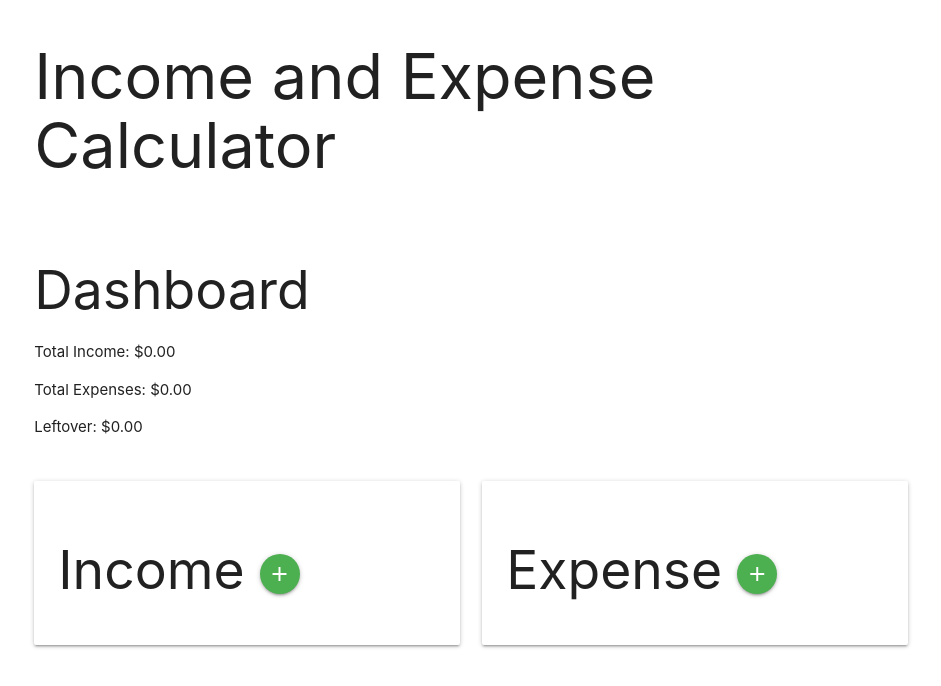
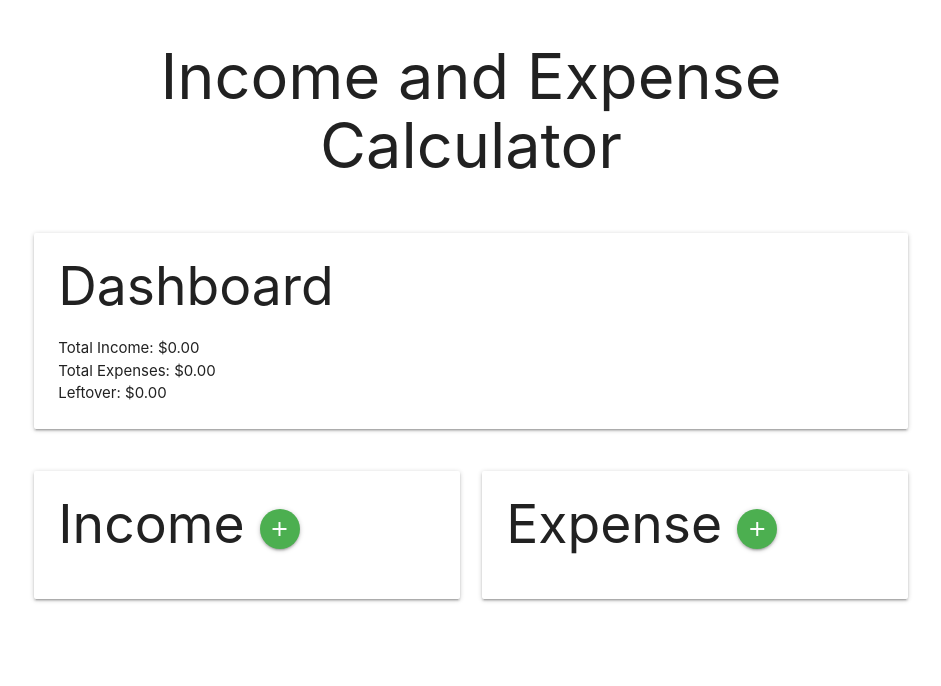
Before and after one commit to jdpasternak/income-and-expense-calculator, a plain HTML site: page index.html in a window 1280 px wide. Shown: the whole page, without its empty margins (169-1110 px from the left). Drawn offline with nearby package versions, Linux system fonts and the light colour scheme.

Commit message:
Convert dashboard, income, expense into cards

```diff
--- a/assets/css/styles.css
+++ b/assets/css/styles.css
@@ -1,4 +1,7 @@
 #addIncomeBtn,
 #addExpenseBtn {
+}
 
+h2 {
+  margin-top: 0;
 }
--- a/index.html
+++ b/index.html
@@ -19,7 +19,7 @@
     <header>
       <div class="container">
         <div class="row">
-          <div class="col">
+          <div class="col center">
             <h1>Income and Expense Calculator</h1>
           </div>
         </div>
@@ -30,17 +30,21 @@
       <div class="container">
         <div class="row">
           <!-- Dashboard -->
-          <div class="col">
-            <h2>Dashboard</h2>
-            <p>Total Income: <span>$0.00</span></p>
-            <p>Total Expenses: <span>$0.00</span></p>
-            <p>Leftover: <span>$0.00</span></p>
+          <div class="col s12">
+            <div class="card">
+              <div class="card-content">
+                <h2>Dashboard</h2>
+                <p>Total Income: <span id="totalIncome">$0.00</span></p>
+                <p>Total Expenses: <span id="totalExpense">$0.00</span></p>
+                <p>Leftover: <span id="leftover">$0.00</span></p>
+              </div>
+            </div>
           </div>
         </div>
 
         <div class="row">
           <!-- Income -->
-          <div class="col m6">
+          <div class="col m12 l6">
             <div class="card">
               <div class="card-content">
                 <h2>
@@ -54,7 +58,7 @@
           </div>
 
           <!-- Expense -->
-          <div class="col m6">
+          <div class="col m12 l6">
             <div class="card">
               <div class="card-content">
                 <h2>
```
